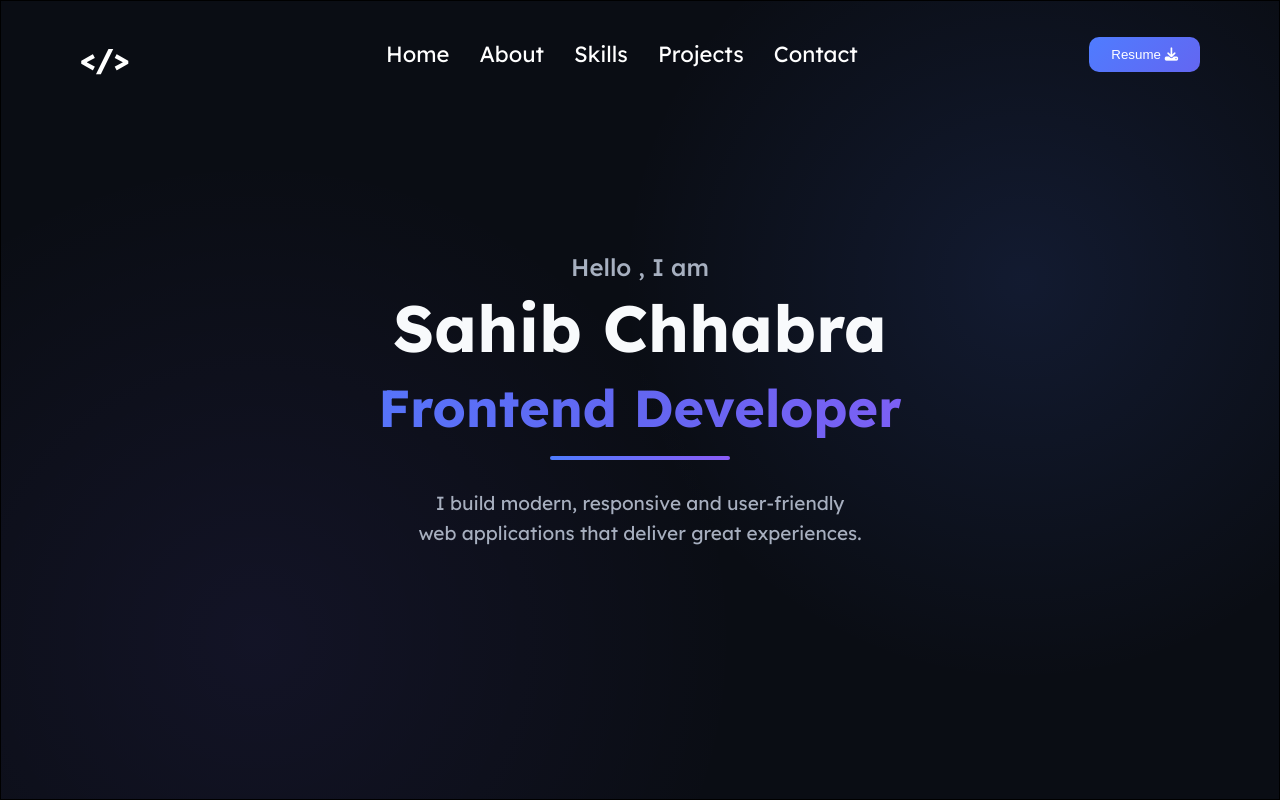
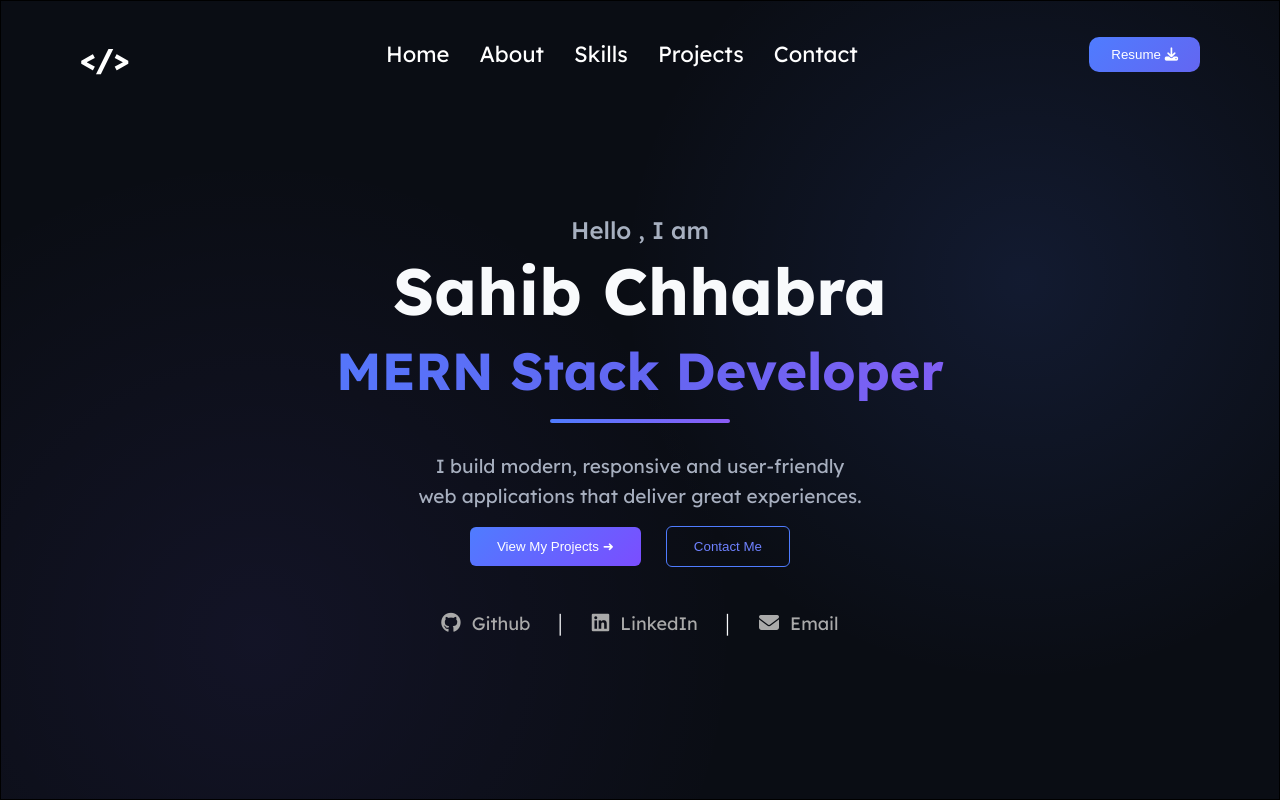
Before and after one commit to SahibChhabra/Portfolio, a plain HTML site: page index.html in a window 1280 px wide. Drawn offline with Linux system fonts and the light colour scheme.

Commit message:
hero section completed

```diff
--- a/index.html
+++ b/index.html
@@ -3,12 +3,13 @@
 <head>
     <meta charset="UTF-8">
     <meta name="viewport" content="width=device-width, initial-scale=1.0">
-    <title>Document</title>
+    <title>Portfolio</title>
     <link rel="stylesheet" href="style.css">
     <link rel="preconnect" href="https://fonts.googleapis.com">
 <link rel="preconnect" href="https://fonts.gstatic.com" crossorigin>
 <link href="https://fonts.googleapis.com/css2?family=Lexend:wght@100..900&display=swap" rel="stylesheet">
 <link rel="stylesheet" href="https://cdnjs.cloudflare.com/ajax/libs/font-awesome/6.7.2/css/all.min.css">
+<link rel="stylesheet" href="https://cdnjs.cloudflare.com/ajax/libs/font-awesome/6.5.2/css/all.min.css">
 </head>
 <body>
     <div class="navbar">
@@ -31,12 +32,31 @@
         <div class="card1">
             <p class="intro">Hello , I am </p>
              <h1> Sahib Chhabra </h1>
-             <h2> Frontend Developer</h2>
+             <h2>MERN Stack Developer</h2>
              <div class="hero-line"></div>
             <h3>
     I build modern, responsive and user-friendly
     web applications that deliver great experiences.
 </h3>
+<div class="buttons">
+    <button class="View-project">View My Projects ➜</button>
+      <button class="Contact-button">Contact Me</button>
+</div>
+   <div class="links">
+    <ul class="links-ul">
+        <li><a href="#">
+              <i class="fa-brands fa-github"></i>
+            Github</a></li>
+        <span>│</span>
+        <li><a href="#">
+             <i class="fa-brands fa-linkedin"></i>
+            LinkedIn</a></li>
+        <span>│</span>
+        <li><a href="#">
+            <i class="fa-solid fa-envelope"></i>
+            Email</a></li>
+    </ul>
+   </div>
         </div>
     </section>
 </body>
--- a/style.css
+++ b/style.css
@@ -39,10 +39,10 @@ nav a{
 }
 
 li:hover a{
-       text-shadow: 0 0 2px #000000;
-       letter-spacing: 0.5px;
-       transition: 0.05s;
-       color: rgb(104, 108, 110) ;
+    color: #6c63ff;
+    cursor: pointer;
+    letter-spacing: 0.5px;
+    transition: 0.05s;
 }
 
 .logo{
@@ -79,6 +79,7 @@ li:hover a{
     justify-content: center;
     align-items: center;
     display: flex;
+    flex-direction: column;
     min-height: 100vh;
     padding: 0 7%;
   background:
@@ -104,6 +105,7 @@ transparent 40%),
     font-weight:500;
     color: #A7B0C0;
     margin-bottom:12px;
+    margin-top: 80px;
 }
 .card1 h1{
     font-size:65px;
@@ -151,3 +153,51 @@ transparent 40%),
 
     border-radius: 10px;
 }
+.buttons{
+    padding: 15px;
+}
+.View-project , .Contact-button{
+    color: white;
+    padding: 12px 27px ;
+    border: none;
+    border-radius: 6px;
+    margin-right: 20px;
+}
+.View-project{
+      background: linear-gradient(135deg, #4F7CFF, #7B4DFF);
+}
+.Contact-button{
+    background: transparent;
+border: 1px solid #4F7CFF;
+color: #6F82FF;
+}
+.Contact-button:hover{
+    background: linear-gradient(135deg, #4F7CFF, #7B4DFF);
+color: white;
+border-color: transparent;
+}
+.View-project:hover {
+    background: linear-gradient(135deg, #3D6FF5, #6938E8);
+    box-shadow: 0 8px 25px rgba(79, 124, 255, 0.3);
+    cursor: pointer;
+}
+.links{
+    display: flex;
+    justify-content: center;
+    padding: 30px;
+}
+.links-ul{
+    list-style: none;
+    display: flex;
+    gap: 25px;
+    padding: 0;
+}
+.links-ul a{
+    text-decoration: none;
+    color: #aaa;
+}
+
+.links i{
+    margin-right: 6px;
+     font-size: 20px;
+}
```
